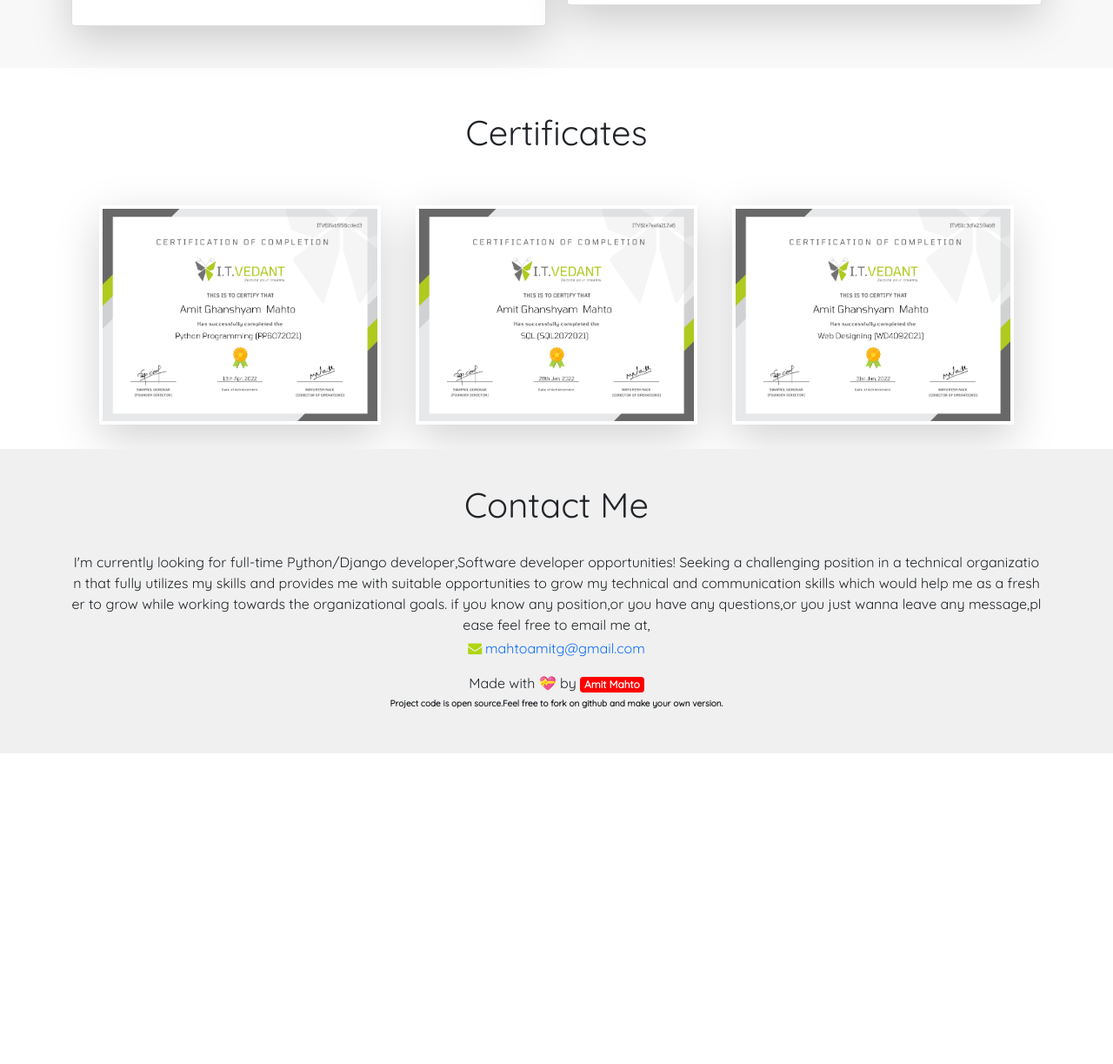
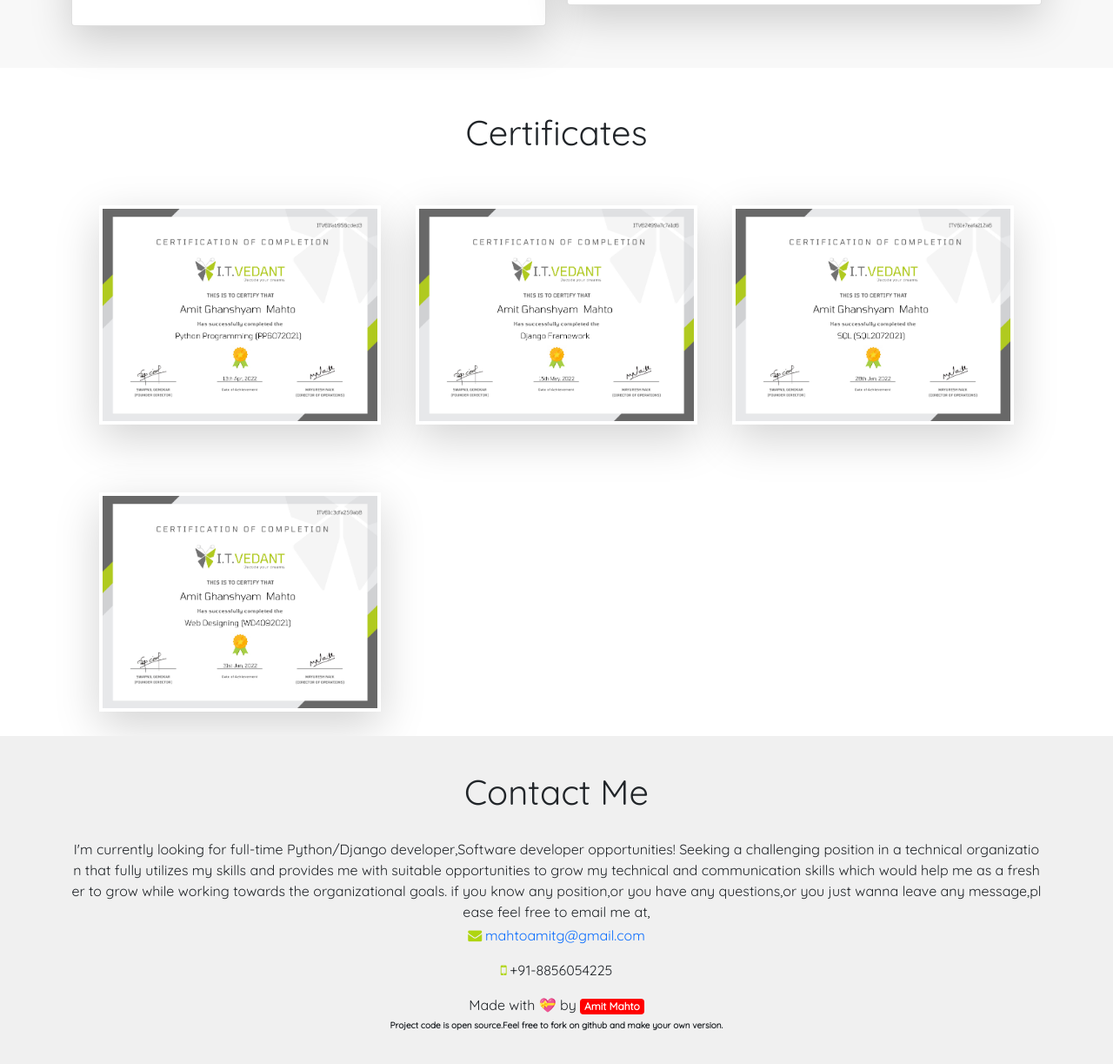
Before and after one commit to mahtoamit/amitmahto-portfolio, a plain HTML site: page index.html in a window 1280 px wide. Shown: the part 3119-4342 px from the top of the page at 87% size. Before the commit the page ends 3985 px from the top, so only its background shows below. Drawn offline with nearby package versions, Linux system fonts and the light colour scheme.

Commit message:
Update index.html

```diff
--- a/index.html
+++ b/index.html
@@ -333,6 +333,11 @@
       </div>
 
       <div class="img-container">
+        <a class="effects" data-fancybox="gallery" href="Media/django_big.jpg"><img src="Media/django_big.jpg"
+            class="img-fluid mx-auto d-block  shadow-lg p-1 mb-2"></a>
+      </div>
+
+      <div class="img-container">
         <a class="effects" data-fancybox="gallery" href="Media/sql_big.jpg"><img src="Media/sql_big.jpg"
             class="img-fluid mx-auto d-block  shadow-lg p-1 mb-2"></a>
       </div>
@@ -355,6 +360,8 @@
         leave any message,please feel free to email me at,</p>
       <p class="text-center"><a href="mailto:mahtoamitg@gmail.com" style="text-decoration: none;"><i
             class="fa fa-envelope" style="margin-right: 3.8px; color:#afd511"></i>mahtoamitg@gmail.com</a></p>
+      <p class="text-center"><i
+            class="fa fa-mobile" style="margin-right: 3.8px; color:#afd511"></i>+91-8856054225</p>
       <p class="fs-7 text-center">Made with 💝 by <a href="https://github.com/Doremon7"
           class="badge-footer badge-dark">Amit Mahto</a> </p>
       <p class="footer-end"> Project code is open source.Feel free to fork on github and make your own version.</p>
```
